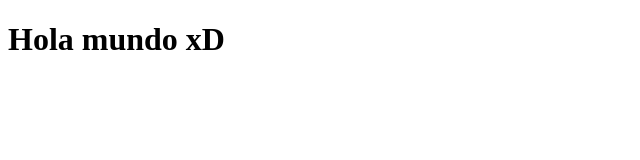
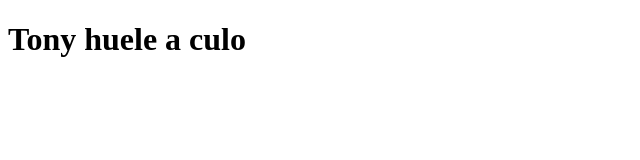
Before and after one commit to SmartScheduleByTeamOp/Web_AboutUs, a plain HTML site: page index.html in a window 1280 px wide. Shown: the whole page, without its empty margins (0-640 px from the left). Drawn offline with Linux system fonts and the light colour scheme.

Commit message:
Update index.html

```diff
--- a/index.html
+++ b/index.html
@@ -5,6 +5,6 @@
 	<title>Web About Us</title>
 </head>
 <body>
-	<h1>Hola mundo xD</h1>
+	<h1>Tony huele a culo</h1>
 </body>
 </html>
```
